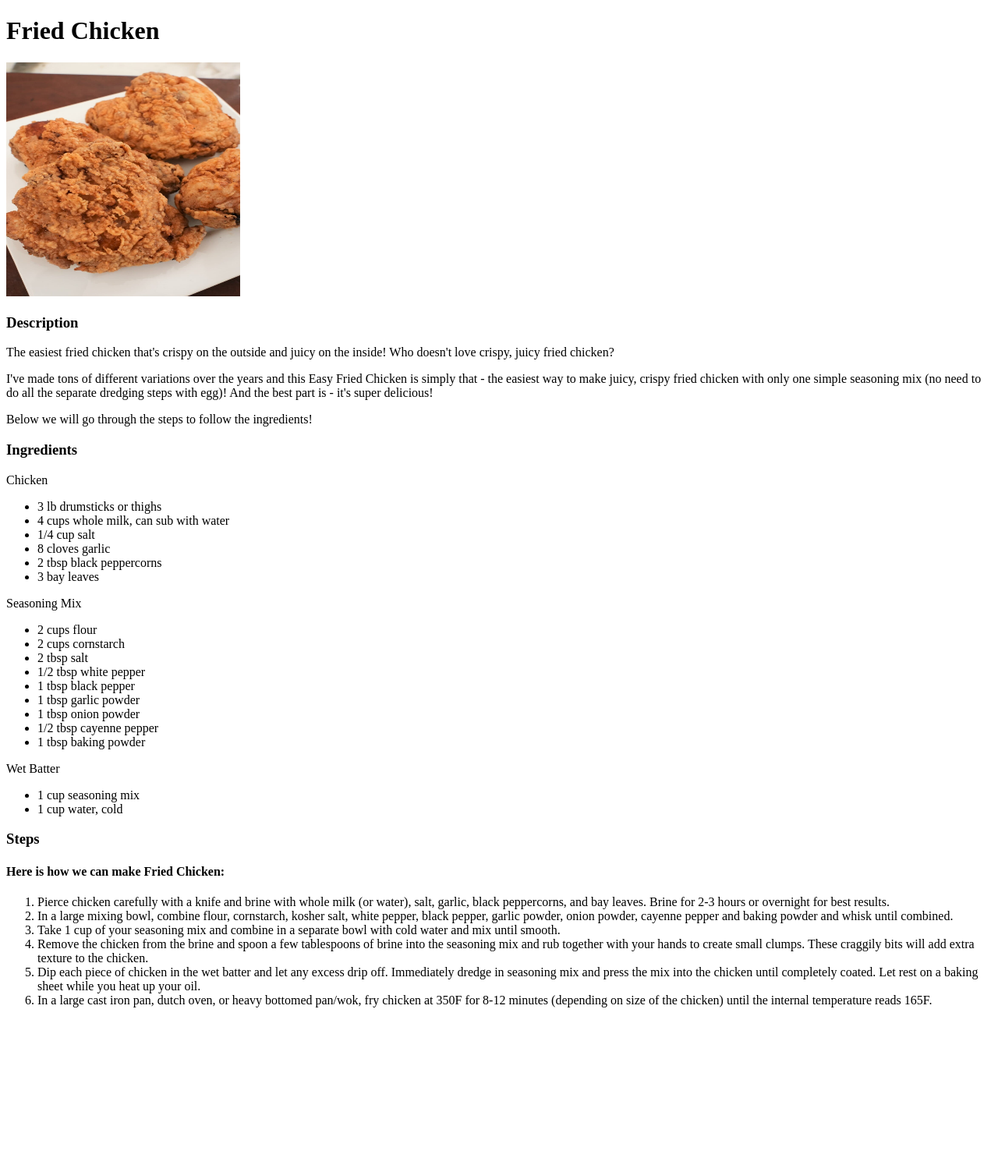
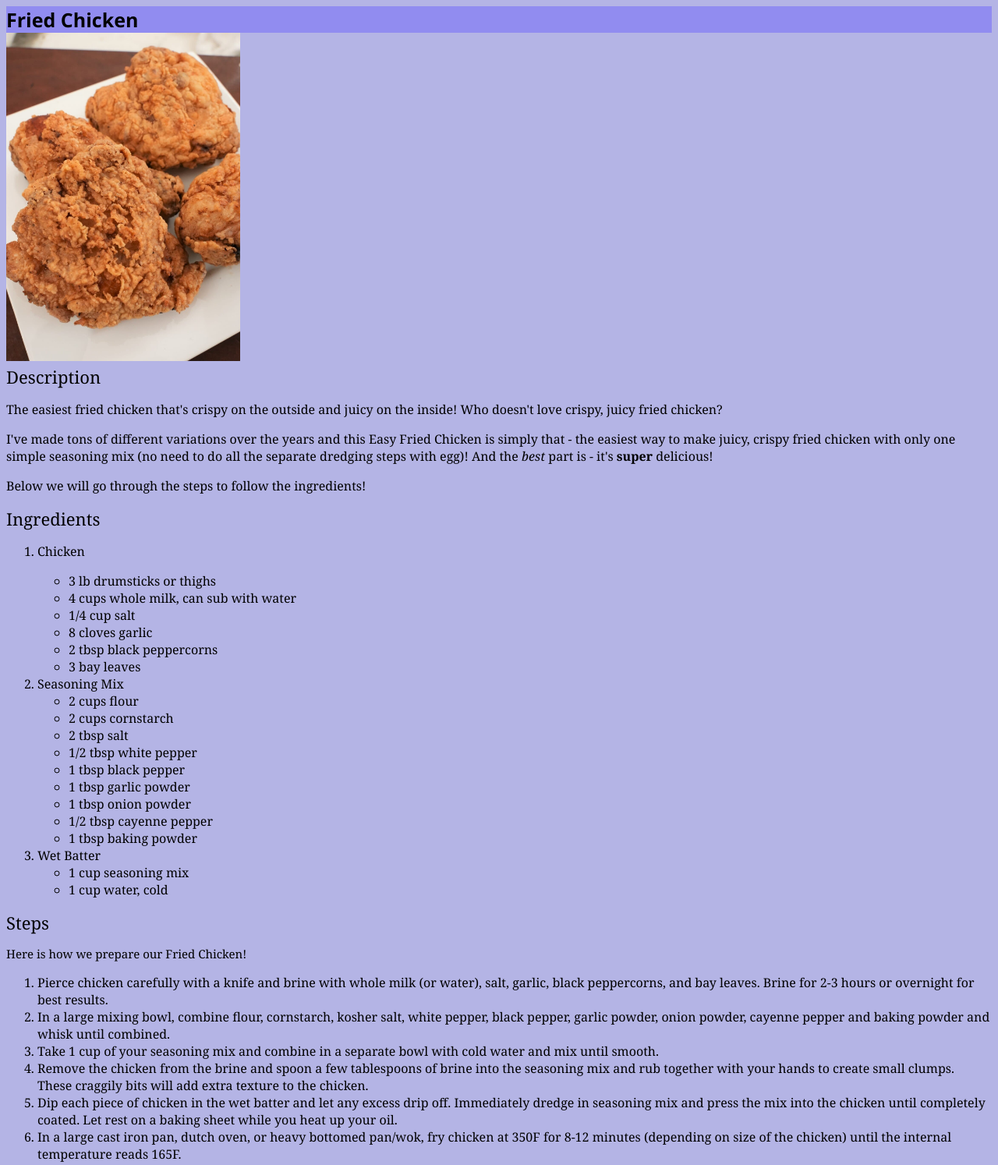
Before and after one commit to ahmedsati/Recipes-Web-App, a plain HTML site: page recipes/friedchicken.html in a window 1280 px wide. Shown: the whole page at 78% size. Before the commit the page ends 1308 px from the top, so only its background shows below. Drawn offline with Linux system fonts and the light colour scheme.

Commit message:
Add CSS styling to HTML, give better user visual and readability

```diff
--- /dev/null
+++ b/recipes/chicken.css
@@ -0,0 +1,27 @@
+* {
+    font-family: Georgia, 'Times New Roman', Times, serif;
+    background-color: rgb(180, 180, 229);
+}
+
+.header {
+    font-weight: bold;
+    font-size: 25px;
+    background-color: rgb(145, 140, 240);
+    font-family: 'Segoe UI', Tahoma, Geneva, Verdana, sans-serif;
+}
+
+.image {
+    width: 300px;
+    height:auto;
+}
+
+.description,
+.ingredients,
+.steps {
+    font-weight:500;
+    font-size: 22px;
+}
+
+.steps-2 {
+    font-size: 15px;
+}
--- a/recipes/friedchicken.html
+++ b/recipes/friedchicken.html
@@ -4,19 +4,21 @@
     <meta charset="UTF-8">
     <meta name="viewport" content="width=device-width, initial-scale=1.0">
     <title>Fried Chicken</title>
+    <link rel="stylesheet" href="chicken.css">
 </head>
 <body>
-    <h1>Fried Chicken</h1>
-    <img src="../images/friedchicken.jpeg", alt="Fried Chicken", width="300", height="300">
+    <div class="header">Fried Chicken</div>
+    <img class="image" src="../images/friedchicken.jpeg", alt="Fried Chicken", width="300", height="300">
 
-    <h3>Description</h3>
+    <div class="description">Description</div>
     <p>The easiest fried chicken that's crispy on the outside and juicy on the inside! Who doesn't love crispy, juicy fried chicken?</p>
-    <p>I've made tons of different variations over the years and this Easy Fried Chicken is simply that - the easiest way to make juicy, crispy fried chicken with only one simple seasoning mix (no need to do all the separate dredging steps with egg)! And the best part is - it's super delicious!</p>
+    <p>I've made tons of different variations over the years and this Easy Fried Chicken is simply that - the easiest way to make juicy, crispy fried chicken with only one simple seasoning mix (no need to do all the separate dredging steps with egg)! And the <em>best</em> part is - it's <strong>super</strong> delicious!</p>
     <p>Below we will go through the steps to follow the ingredients!</p>
 
-    <h3>Ingredients</h3>
+    <div class="ingredients">Ingredients</div>
 
-    Chicken
+    <ol>
+    <li><p>Chicken</p></li>
     <ul>
         <li>3 lb drumsticks or thighs</li>
         <li>4 cups whole milk, can sub with water</li>
@@ -25,7 +27,7 @@
         <li>2 tbsp black peppercorns</li>
         <li>3 bay leaves</li>
     </ul>
-    Seasoning Mix
+    <li>Seasoning Mix</li>
     <ul>
         <li>2 cups flour</li>
         <li>2 cups cornstarch</li>
@@ -37,14 +39,14 @@
         <li>1/2 tbsp cayenne pepper</li>
         <li>1 tbsp baking powder</li>
     </ul>
-    Wet Batter
+    <li>Wet Batter</li>
     <ul>
         <li>1 cup seasoning mix</li>
         <li>1 cup water, cold</li>
     </ul>
-
-    <h3>Steps</h3>
-    <h4>Here is how we can make Fried Chicken:</h4>
+    </ol>
+    <div class="steps">Steps</div>
+        <p class="steps-2">Here is how we prepare our Fried Chicken!</p>
 
     <ol>
         <li>Pierce chicken carefully with a knife and brine with whole milk (or water), salt, garlic, black peppercorns, and bay leaves. Brine for 2-3 hours or overnight for best results.</li>
--- /dev/null
+++ b/recipes/fries.css
@@ -0,0 +1,24 @@
+* {
+    background-color: peachpuff;
+    font-family:'Times New Roman', Times, serif;
+}
+
+.header {
+    font-size: 30px;
+    font-weight: 500;
+}
+
+.description,
+.ingredients,
+.steps {
+    font-size: 25px;
+}
+
+.steps-2 {
+    font-size: 18px;
+}
+
+.image {
+    width: 400px;
+    height:auto;
+}
--- /dev/null
+++ b/recipes/lasagna.css
@@ -0,0 +1,26 @@
+* {
+    background-color: rgb(231, 172, 191);
+    font-family: 'Trebuchet MS', 'Lucida Sans Unicode', 'Lucida Grande', 'Lucida Sans', Arial, sans-serif;
+}
+
+.header {
+    background-color: rgb(222, 101, 180);
+    font-size: 25px;
+    font-weight: 400;
+}
+
+.images {
+    width: 300px;
+    height:auto
+}
+
+.description,
+.ingredients,
+.steps,
+.layer {
+    font-size: 20px;
+}
+
+.steps-2 {
+    font-size: 15px;
+}
--- /dev/null
+++ b/styles.css
@@ -0,0 +1,13 @@
+* {
+    font-family: Georgia, 'Times New Roman', Times, serif;
+    background-color: rgb(234, 231, 176);
+}
+
+.header {
+    font-weight: 500px;
+    font-size: 30px;
+}
+
+button {
+    background-color: rgb(11, 219, 32);
+}
```
Also changed, not shown: index.html (+6 -6 lines), recipes/frenchfries.html (+7 -6 lines), recipes/lasagna.html (+9 -8 lines).
